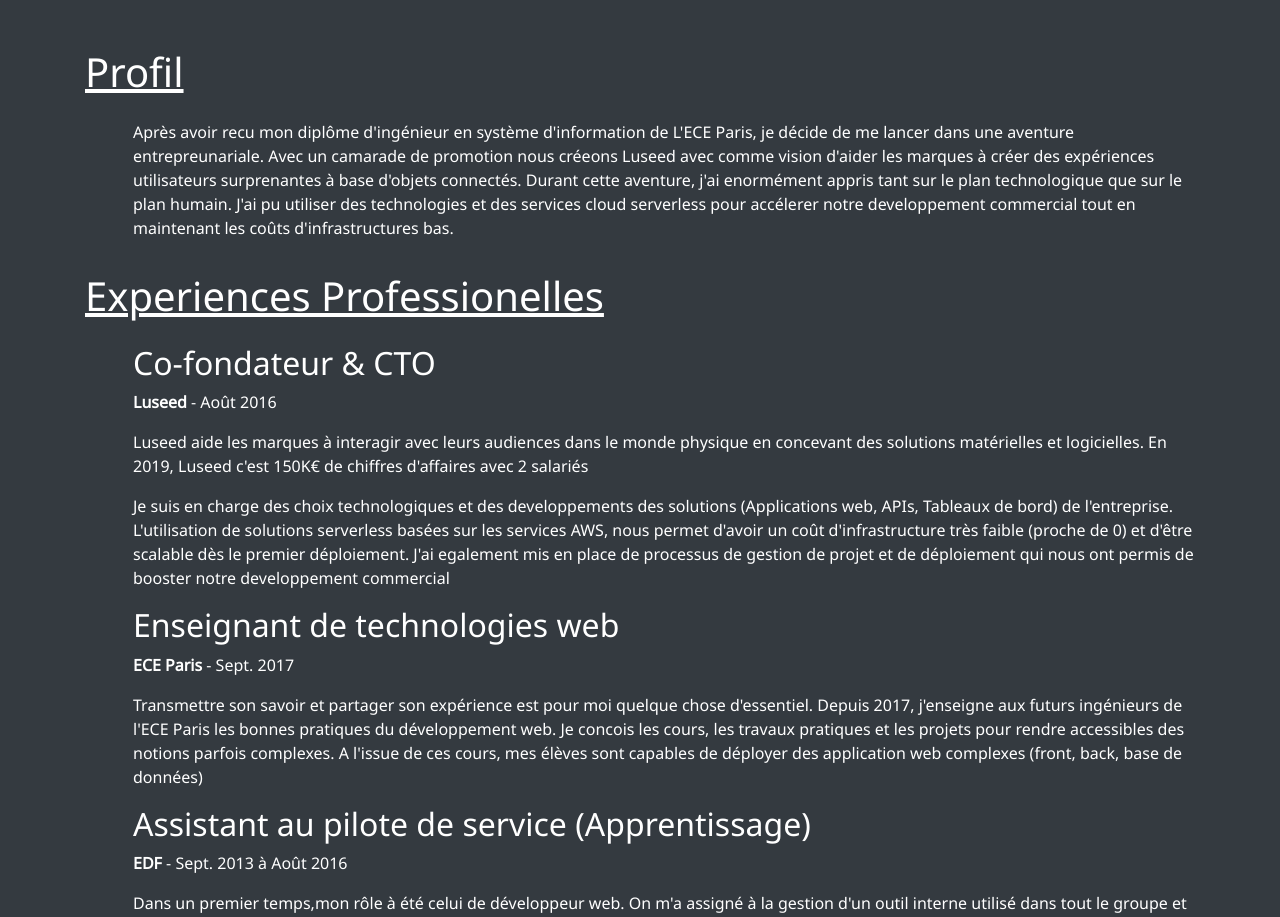
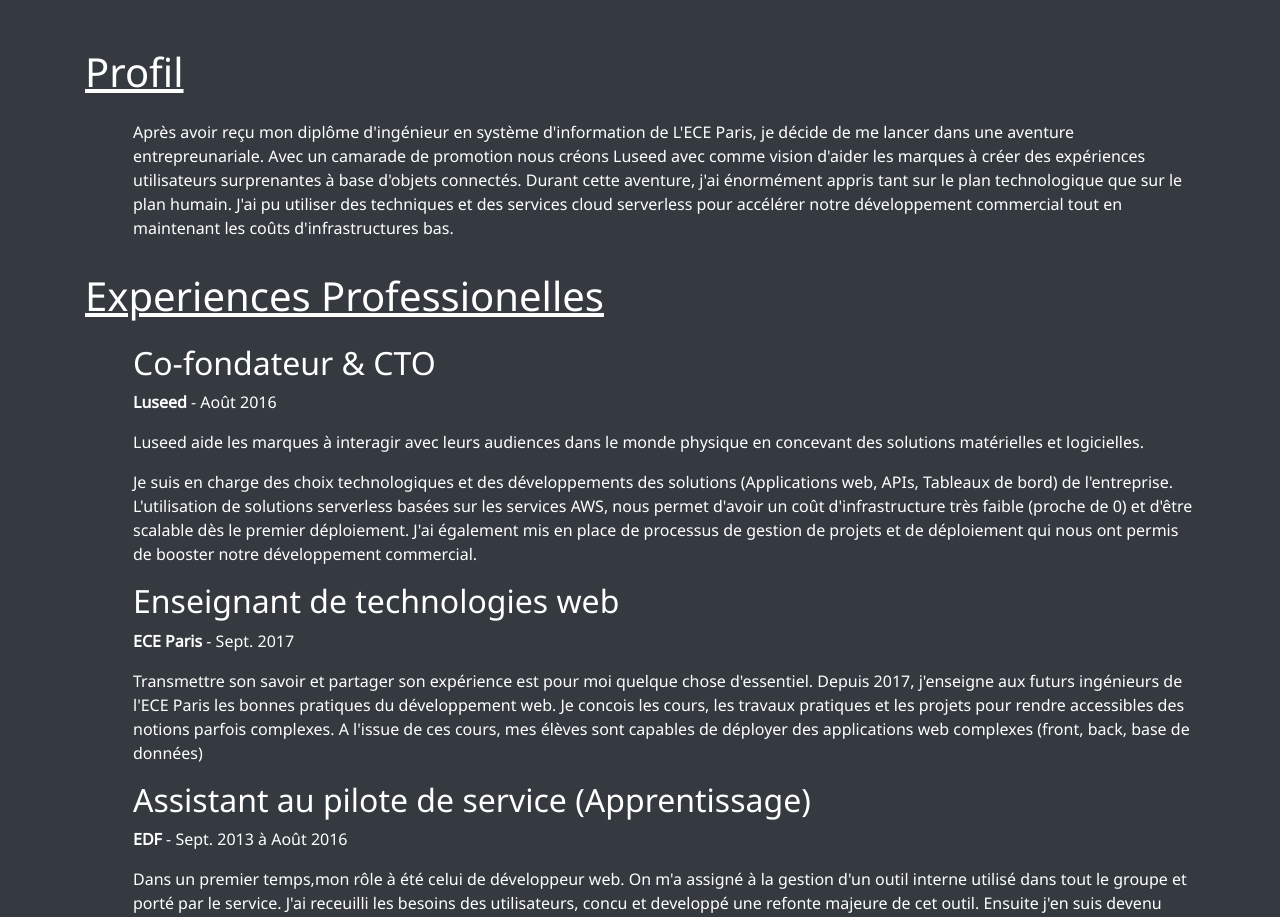
Before and after one commit to clementAC/personnal-website, a Next.js app: page / in a window 1280 px wide. Shown: the part 800-1717 px from the top of the page. Built offline with nearby package versions, Linux system fonts and the light colour scheme.

Commit message:
Update and correct content

```diff
--- a/pages/index.tsx
+++ b/pages/index.tsx
@@ -21,16 +21,15 @@
         <h1>Profil</h1>
         <article>
           <p>
-            Après avoir recu mon diplôme d&apos;ingénieur en système
-            d&apos;information de L&apos;ECE Paris, je décide de me lancer dans
-            une aventure entrepreunariale. Avec un camarade de promotion nous
-            créeons Luseed avec comme vision d&apos;aider les marques à créer
-            des expériences utilisateurs surprenantes à base d&apos;objets
-            connectés. Durant cette aventure, j&apos;ai enormément appris tant
-            sur le plan technologique que sur le plan humain. J&apos;ai pu
-            utiliser des technologies et des services cloud serverless pour
-            accélerer notre developpement commercial tout en maintenant les
-            coûts d&apos;infrastructures bas.
+            Après avoir reçu mon diplôme d'ingénieur en système d'information de
+            L'ECE Paris, je décide de me lancer dans une aventure
+            entrepreunariale. Avec un camarade de promotion nous créons Luseed
+            avec comme vision d'aider les marques à créer des expériences
+            utilisateurs surprenantes à base d'objets connectés. Durant cette
+            aventure, j'ai énormément appris tant sur le plan technologique que
+            sur le plan humain. J'ai pu utiliser des techniques et des services
+            cloud serverless pour accélérer notre développement commercial tout
+            en maintenant les coûts d'infrastructures bas.
           </p>
         </article>
       </section>
@@ -45,18 +44,17 @@
           <p>
             Luseed aide les marques à interagir avec leurs audiences dans le
             monde physique en concevant des solutions matérielles et
-            logicielles. En 2019, Luseed c&apos;est 150K€ de chiffres
-            d&apos;affaires avec 2 salariés
+            logicielles.
           </p>
           <p>
-            Je suis en charge des choix technologiques et des developpements des
+            Je suis en charge des choix technologiques et des développements des
             solutions (Applications web, APIs, Tableaux de bord) de
-            l&apos;entreprise. L&apos;utilisation de solutions serverless basées
-            sur les services AWS, nous permet d&apos;avoir un coût
-            d&apos;infrastructure très faible (proche de 0) et d&apos;être
-            scalable dès le premier déploiement. J'ai egalement mis en place de
-            processus de gestion de projet et de déploiement qui nous ont permis
-            de booster notre developpement commercial
+            l'entreprise. L'utilisation de solutions serverless basées sur les
+            services AWS, nous permet d'avoir un coût d'infrastructure très
+            faible (proche de 0) et d'être scalable dès le premier déploiement.
+            J'ai également mis en place de processus de gestion de projets et de
+            déploiement qui nous ont permis de booster notre développement
+            commercial.
           </p>
         </article>
         <article>
@@ -71,7 +69,7 @@
             ingénieurs de l'ECE Paris les bonnes pratiques du développement web.
             Je concois les cours, les travaux pratiques et les projets pour
             rendre accessibles des notions parfois complexes. A l'issue de ces
-            cours, mes élèves sont capables de déployer des application web
+            cours, mes élèves sont capables de déployer des applications web
             complexes (front, back, base de données)
           </p>
         </article>
@@ -88,9 +86,9 @@
             groupe et porté par le service. J'ai receuilli les besoins des
             utilisateurs, concu et developpé une refonte majeure de cet outil.
             Ensuite j'en suis devenu référent, ce qui m'a permis d'aborder des
-            sujet d'assitance utilisateur et de formation. Enfin j'ai assisté le
-            pilote de service sur des sujets de gestion d'equipe de prestation
-            de service et de gestion de service
+            sujets d'assitance utilisateur et de formation. Enfin, j'ai assisté
+            le pilote de service sur des sujets de gestion d'equipe de
+            prestation de service et de gestion de service
           </p>
         </article>
       </section>
```
Also changed, not shown: 1 other file (tests, documents, lock files or other folders).
